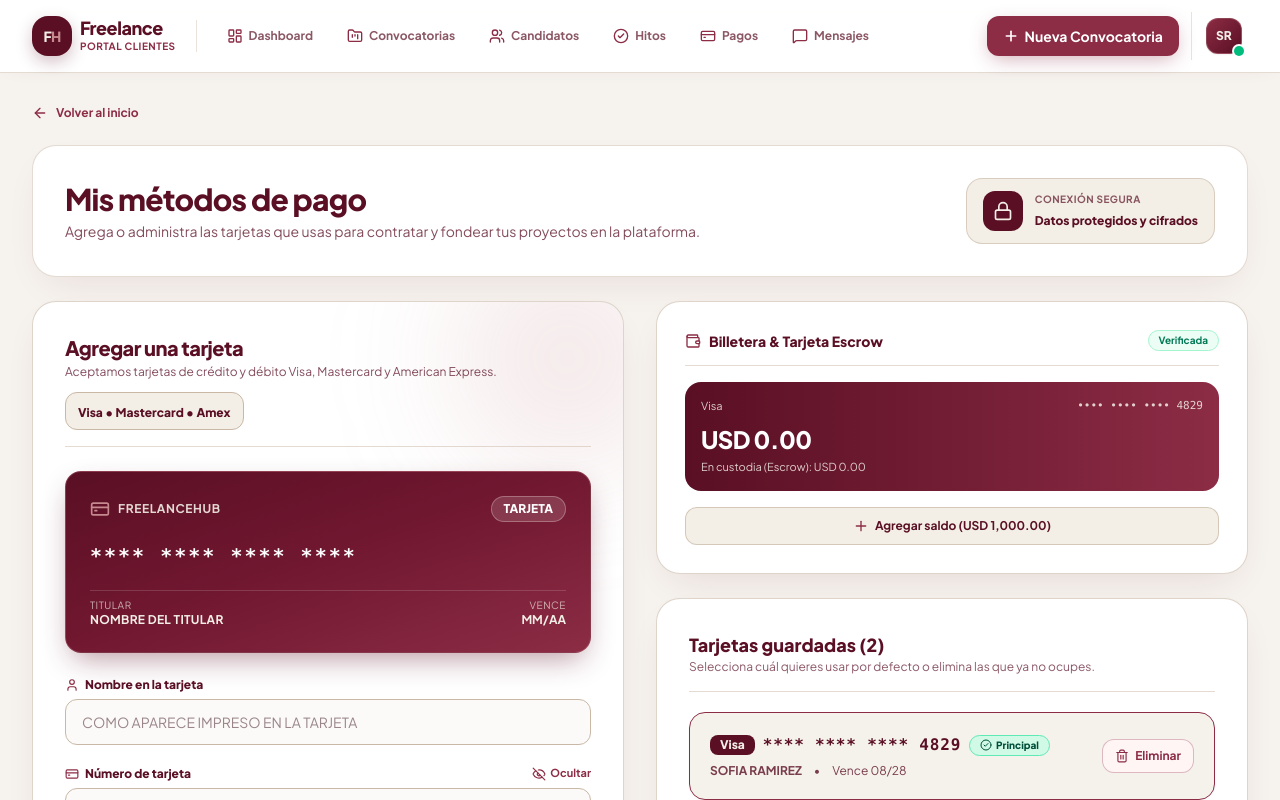
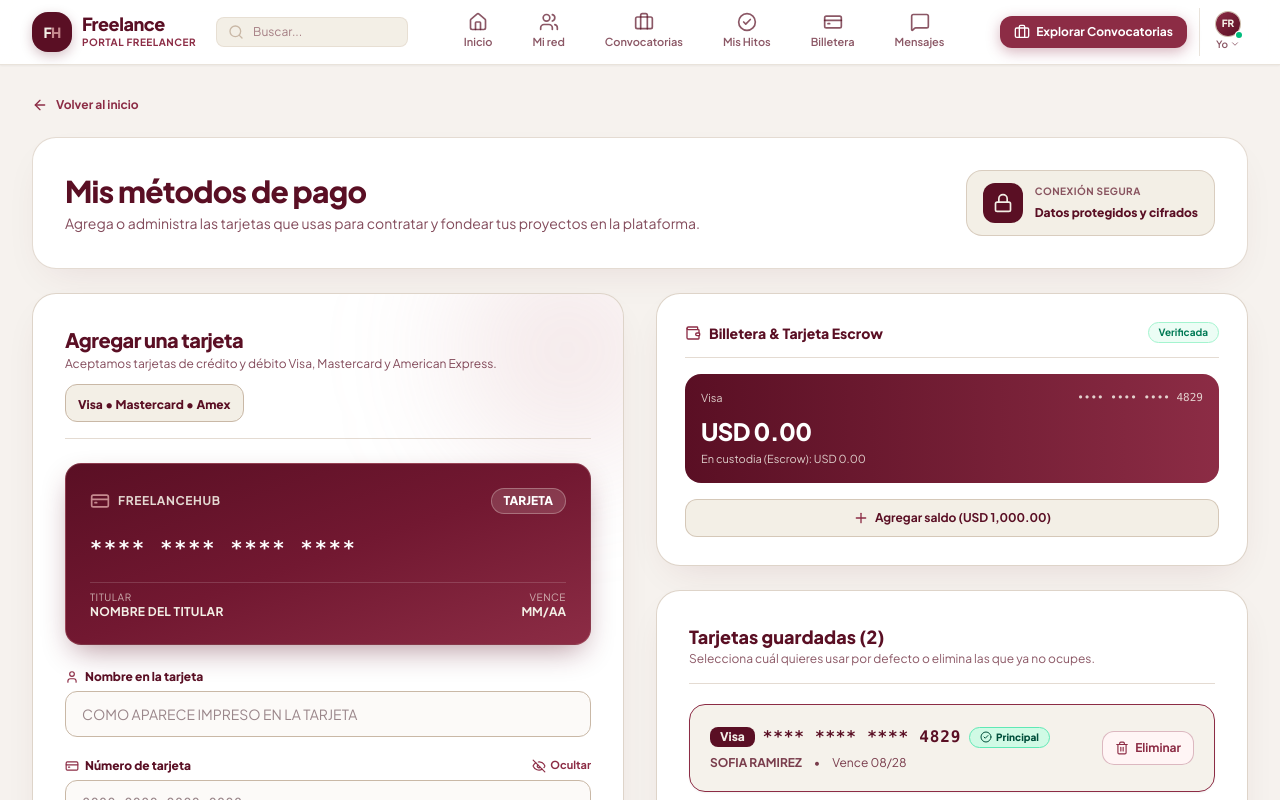
Before and after one commit to IDGS1004-23001526/freelancer_hub_frontend, a React (Vite) app: page /cards in a window 1280 px wide. Shown: the top 800 px of the page. Built offline with nearby package versions, Linux system fonts and the light colour scheme; no server answers.

Commit message:
feat(nav): unificar estetica del navbar, armonizar logo corporativo y adaptar rutas por rol

```diff
--- a/src/layouts/DashboardLayout.jsx
+++ b/src/layouts/DashboardLayout.jsx
@@ -1,18 +1,20 @@
 import React, { useState } from 'react';
 import { Link, useLocation, useNavigate } from 'react-router-dom';
 import {
+  Home,
+  Briefcase,
+  Users,
+  UserCheck,
+  CheckCircle2,
+  CreditCard,
+  MessageSquare,
   Plus,
-  CreditCard,
-  LayoutDashboard,
-  FolderKanban,
-  ShieldCheck,
+  Search,
   LogOut,
   ChevronDown,
+  User,
+  ShieldCheck,
   Sparkles,
-  CheckCircle2,
-  User,
-  Users,
-  MessageSquare,
 } from 'lucide-react';
 import { useAuthStore } from '../stores/auth.store.js';
 
@@ -23,8 +25,11 @@ export default function DashboardLayout({ children }) {
 
   const [showUserMenu, setShowUserMenu] = useState(false);
 
-  const displayName = user?.fullName || 'Sofía Ramírez';
-  const displayEmail = user?.email || 'sofia@estudionexus.com';
+  const isClient = user?.role === 'CLIENT' || user?.role === 'CLIENTE';
+  const displayName = user?.fullName || (isClient ? 'Sofía Ramírez' : 'Freelancer');
+  const displayEmail = user?.email || (isClient ? 'sofia@estudionexus.com' : 'usuario@freelancerhub.com');
+  const portalBadge = isClient ? 'Portal Clientes' : 'Portal Freelancer';
+  const roleStatusText = isClient ? 'Cliente Activo' : 'Freelancer Activo';
 
   const getInitials = (name) => {
     const parts = name.trim().split(/\s+/);
@@ -39,24 +44,31 @@ export default function DashboardLayout({ children }) {
     navigate('/login');
   };
 
-  const navItems = [
+  const clientNavItems = [
     {
-      label: 'Dashboard',
-      fullLabel: 'Dashboard General',
+      label: 'Inicio',
+      fullLabel: 'Dashboard General / Feed',
       path: '/dashboard',
-      icon: LayoutDashboard,
+      icon: Home,
+      exact: true,
+    },
+    {
+      label: 'Mi red',
+      fullLabel: 'Mi red de contactos',
+      path: '/network',
+      icon: Users,
     },
     {
       label: 'Convocatorias',
       fullLabel: 'Catálogo de Convocatorias',
       path: '/projects',
-      icon: FolderKanban,
+      icon: Briefcase,
     },
     {
       label: 'Candidatos',
       fullLabel: 'Candidatos Postulados',
       path: '/candidates',
-      icon: Users,
+      icon: UserCheck,
     },
     {
       label: 'Hitos',
@@ -66,7 +78,7 @@ export default function DashboardLayout({ children }) {
     },
     {
       label: 'Pagos',
-      fullLabel: 'Métodos de Pago y Tarjetas',
+      fullLabel: 'Métodos de Pago y Billetera',
       path: '/payment-methods',
       icon: CreditCard,
     },
@@ -78,18 +90,60 @@ export default function DashboardLayout({ children }) {
     },
   ];
 
+  const freelancerNavItems = [
+    {
+      label: 'Inicio',
+      fullLabel: 'Feed de Inicio y Comunidad',
+      path: '/dashboard',
+      icon: Home,
+      exact: true,
+    },
+    {
+      label: 'Mi red',
+      fullLabel: 'Mi red de colaboradores',
+      path: '/network',
+      icon: Users,
+    },
+    {
+      label: 'Convocatorias',
+      fullLabel: 'Explorar Convocatorias Abiertas',
+      path: '/projects',
+      icon: Briefcase,
+    },
+    {
+      label: 'Mis Hitos',
+      fullLabel: 'Tablero de Entregables e Hitos',
+      path: '/contracts',
+      icon: CheckCircle2,
+    },
+    {
+      label: 'Billetera',
+      fullLabel: 'Billetera y Fondos en Custodia',
+      path: '/payment-methods',
+      icon: CreditCard,
+    },
+    {
+      label: 'Mensajes',
+      fullLabel: 'Mensajes y Negociación',
+      path: '/messages',
+      icon: MessageSquare,
+    },
+  ];
+
+  const navItems = isClient ? clientNavItems : freelancerNavItems;
+
   return (
     <div className="min-h-screen bg-[#f6f2ee] text-[#2b1b1e] flex flex-col justify-between selection:bg-[#8C2C45]/20 selection:text-[#5A0F24] overflow-x-hidden">
-      {/* Top Navbar Principal para Clientes */}
-      <header className="sticky top-0 z-40 bg-white/95 backdrop-blur-md border-b border-[#C9B8A6]/50 shadow-[0_4px_20px_-10px_rgba(90,15,36,0.08)]">
-        <div className="w-full max-w-7xl mx-auto px-3 sm:px-6 lg:px-8 h-18 flex items-center justify-between gap-2 sm:gap-3">
-          {/* Left: Brand + Navigation Links */}
+      {/* Top Navbar Principal Armonizado (Estilo Wine & Cream) */}
+      <header className="sticky top-0 z-40 bg-white/95 backdrop-blur-md border-b border-[#C9B8A6]/40 shadow-xs">
+        <div className="w-full max-w-7xl mx-auto px-3 sm:px-6 lg:px-8 h-16 flex items-center justify-between gap-3 sm:gap-4">
+          {/* Lado Izquierdo: Logo Completo + Buscador Rápido */}
           <div className="flex items-center gap-3 xl:gap-5 min-w-0">
             <Link
               to="/dashboard"
-              className="flex items-center gap-2 group focus:outline-none shrink-0"
+              className="flex items-center gap-2.5 group focus:outline-none shrink-0"
             >
-              <div className="w-9 h-9 sm:w-10 sm:h-10 bg-[#5A0F24] rounded-2xl flex items-center justify-center shadow-[0_6px_16px_rgba(90,15,36,0.25)] group-hover:scale-105 transition-transform shrink-0">
+              <div className="w-9 h-9 sm:w-10 sm:h-10 bg-[#5A0F24] rounded-2xl flex items-center justify-center shadow-[0_4px_12px_rgba(90,15,36,0.25)] group-hover:scale-105 transition-transform shrink-0">
                 <span className="font-black text-sm tracking-tighter text-[#F3EFE6]">
                   F<span className="text-[#C68A8F]">H</span>
                 </span>
@@ -99,117 +153,164 @@ export default function DashboardLayout({ children }) {
                   Freelance
                 </span>
                 <span className="text-[9px] sm:text-[10px] font-bold uppercase tracking-wider text-[#8C2C45] mt-0.5">
-                  Portal Clientes
+                  {portalBadge}
                 </span>
               </div>
             </Link>
 
-            {/* Desktop Menu Links */}
+            {/* Buscador de escritorio integrado */}
+            <div className="hidden xl:flex items-center relative w-48 2xl:w-60">
+              <Search className="absolute left-3 top-1/2 -translate-y-1/2 w-4 h-4 text-[#C9B8A6]" />
+              <input
+                type="text"
+                placeholder="Buscar..."
+                onKeyDown={(e) => {
+                  if (e.key === 'Enter' && e.target.value.trim()) {
+                    navigate(
+                      `/projects?search=${encodeURIComponent(
+                        e.target.value.trim()
+                      )}`
+                    );
+                  }
+                }}
+                className="w-full bg-[#F3EFE6] text-xs text-[#2b1b1e] placeholder-[#5A0F24]/50 rounded-lg pl-9 pr-3 py-1.5 focus:outline-none focus:ring-2 focus:ring-[#8C2C45] focus:bg-white transition border border-[#C9B8A6]/30"
+              />
+            </div>
+          </div>
+
+          {/* Menú de Navegación Vertical Limpio (Estilo Dashboard / LinkedIn) */}
           <nav
             aria-label="Menú Principal"
-              className="hidden md:flex items-center gap-1 xl:gap-1.5 pl-3 xl:pl-4 border-l border-[#C9B8A6]/40 min-w-0"
+            className="hidden md:flex items-center gap-1 sm:gap-2 lg:gap-3 xl:gap-5"
           >
             {navItems.map((item) => {
               const Icon = item.icon;
-                const isActive =
-                  location.pathname === item.path ||
+              const isActive = item.exact
+                ? location.pathname === item.path
+                : location.pathname === item.path ||
                   (item.path === '/projects' &&
                     location.pathname.startsWith('/projects') &&
-                    location.pathname !== '/projects/new');
+                    location.pathname !== '/projects/new') ||
+                  (item.path !== '/dashboard' &&
+                    location.pathname.startsWith(item.path));
 
               return (
                 <Link
                   key={item.path}
                   to={item.path}
                   title={item.fullLabel}
-                    className={`px-2.5 xl:px-3.5 py-1.5 xl:py-2 rounded-xl text-xs font-bold flex items-center gap-1.5 transition-all shrink-0 ${
+                  className={`flex flex-col items-center justify-center py-1 px-1.5 lg:px-2.5 text-[11px] border-b-2 transition group ${
                     isActive
-                        ? 'bg-[#F3EFE6] text-[#5A0F24] border border-[#C68A8F]/50 shadow-2xs'
-                        : 'text-[#5A0F24]/70 hover:text-[#5A0F24] hover:bg-[#F3EFE6]/50'
+                      ? 'text-[#8C2C45] border-[#8C2C45] font-bold'
+                      : 'text-[#5A0F24]/70 hover:text-[#5A0F24] border-transparent font-semibold'
                   }`}
                 >
-                    <Icon className="w-3.5 h-3.5 xl:w-4 xl:h-4 text-[#8C2C45] shrink-0" />
+                  <Icon className="w-5 h-5 mb-0.5 group-hover:scale-105 transition-transform" />
                   <span>{item.label}</span>
                 </Link>
               );
             })}
           </nav>
-          </div>
 
-          {/* Right: Botón "+ Nueva Convocatoria" + Avatar/Nombre */}
-          <div className="flex items-center gap-2 sm:gap-2.5 lg:gap-3 shrink-0">
-            {/* Botón Visible: + Nueva Convocatoria */}
+          {/* Lado Derecho: Botón de Acción según Rol + Dropdown "Yo ▾" */}
+          <div className="flex items-center gap-2 sm:gap-3 shrink-0">
+            {isClient ? (
               <Link
                 to="/projects/new"
                 data-testid="btn-nueva-convocatoria"
-              className="py-2 px-2.5 sm:py-2.5 sm:px-3.5 xl:px-4 rounded-xl bg-[#8C2C45] hover:bg-[#5A0F24] active:bg-[#481a27] text-white text-xs sm:text-sm font-bold shadow-[0_6px_20px_-4px_rgba(140,44,69,0.4)] transition-all flex items-center gap-1.5 shrink-0 cursor-pointer"
+                className="py-1.5 px-2.5 sm:py-2 sm:px-3.5 rounded-xl bg-[#8C2C45] hover:bg-[#5A0F24] active:bg-[#481a27] text-white text-xs font-bold shadow-[0_4px_14px_rgba(140,44,69,0.35)] transition-all flex items-center gap-1.5 shrink-0 cursor-pointer"
               >
                 <Plus className="w-4 h-4 stroke-[2.5]" />
-              <span className="hidden sm:inline lg:hidden xl:inline">Nueva Convocatoria</span>
-              <span className="sm:hidden lg:inline xl:hidden">Convocatoria</span>
+                <span className="hidden sm:inline">Nueva Convocatoria</span>
+                <span className="sm:hidden">Nueva</span>
               </Link>
+            ) : (
+              <Link
+                to="/projects"
+                className="py-1.5 px-2.5 sm:py-2 sm:px-3.5 rounded-xl bg-[#8C2C45] hover:bg-[#5A0F24] active:bg-[#481a27] text-white text-xs font-bold shadow-[0_4px_14px_rgba(140,44,69,0.35)] transition-all flex items-center gap-1.5 shrink-0 cursor-pointer"
+              >
+                <Briefcase className="w-4 h-4" />
+                <span className="hidden sm:inline">Explorar Convocatorias</span>
+                <span className="sm:hidden">Explorar</span>
+              </Link>
+            )}
 
-            {/* Perfil del Cliente: Avatar + Nombre */}
+            {/* Menú de Usuario Yo ▾ con Avatar */}
             <div className="relative pl-1 sm:pl-2 border-l border-[#C9B8A6]/40 shrink-0">
               <button
                 type="button"
                 onClick={() => setShowUserMenu((prev) => !prev)}
                 data-testid="navbar-user-profile"
-                className="flex items-center gap-2 p-1 sm:p-1.5 rounded-2xl hover:bg-[#F3EFE6]/70 transition-colors cursor-pointer"
+                className="flex flex-col items-center justify-center text-[#5A0F24]/70 hover:text-[#8C2C45] text-[11px] font-semibold py-1 px-1.5 sm:px-2 group cursor-pointer border-b-2 border-transparent transition"
+                title="Cuenta y opciones"
               >
-                <div className="relative shrink-0">
+                <div className="relative shrink-0 mb-0.5">
                   <div
                     data-testid="navbar-user-avatar"
-                    className="w-8 h-8 sm:w-9 sm:h-9 rounded-xl bg-gradient-to-br from-[#8C2C45] to-[#5A0F24] text-[#F3EFE6] font-extrabold text-xs flex items-center justify-center shadow-xs border border-[#C68A8F]/40"
+                    className="w-6 h-6 rounded-full bg-gradient-to-br from-[#8C2C45] to-[#5A0F24] text-[#F3EFE6] font-extrabold text-[10px] flex items-center justify-center shadow-xs ring-1 ring-[#C9B8A6] group-hover:ring-[#8C2C45]"
                   >
                     {getInitials(displayName)}
                   </div>
-                  <span className="absolute -bottom-0.5 -right-0.5 w-2.5 h-2.5 rounded-full bg-emerald-500 ring-2 ring-white" />
+                  <span className="absolute -bottom-0.5 -right-0.5 w-1.5 h-1.5 rounded-full bg-emerald-500 ring-1 ring-white" />
                 </div>
-
-                <div className="text-left hidden 2xl:block">
-                  <p
-                    data-testid="navbar-user-name"
-                    className="text-xs font-extrabold text-[#5A0F24] leading-tight truncate max-w-[130px]"
-                  >
-                    {displayName}
-                  </p>
-                  <p className="text-[10px] font-semibold text-[#8C2C45] flex items-center gap-1">
-                    <CheckCircle2 className="w-2.5 h-2.5" />
-                    <span>Cliente Activo</span>
-                  </p>
-                </div>
-                <ChevronDown className="w-3.5 h-3.5 text-[#5A0F24]/60 hidden 2xl:block" />
+                <span className="flex items-center gap-0.5 text-[10px] leading-tight">
+                  <span>Yo</span>
+                  <ChevronDown className="w-2.5 h-2.5" />
+                </span>
               </button>
 
               {showUserMenu && (
-                <div className="absolute right-0 mt-2 w-60 bg-white rounded-2xl shadow-[0_15px_35px_-10px_rgba(90,15,36,0.2)] border border-[#C9B8A6]/60 p-3 z-50">
-                  <div className="px-3 py-2 border-b border-[#C9B8A6]/30 mb-2">
-                    <p className="text-xs font-extrabold text-[#5A0F24] truncate">
+                <div className="absolute right-0 top-full mt-2 w-64 bg-white rounded-2xl shadow-xl border border-[#C9B8A6]/40 p-3 z-50 animate-in fade-in duration-150">
+                  <div className="flex items-center gap-2.5 pb-3 border-b border-[#C9B8A6]/20">
+                    <div className="w-10 h-10 rounded-xl bg-gradient-to-br from-[#8C2C45] to-[#5A0F24] text-[#F3EFE6] font-extrabold text-sm flex items-center justify-center shrink-0 shadow-xs">
+                      {getInitials(displayName)}
+                    </div>
+                    <div className="flex-1 min-w-0">
+                      <h4
+                        data-testid="navbar-user-name"
+                        className="text-xs font-bold text-[#5A0F24] truncate"
+                      >
                         {displayName}
-                    </p>
-                    <p className="text-[11px] text-[#5A0F24]/65 truncate">
+                      </h4>
+                      <p className="text-[11px] text-[#2b1b1e]/60 truncate">
                         {displayEmail}
                       </p>
+                      <span className="inline-flex items-center gap-1 text-[10px] font-bold text-[#8C2C45] mt-0.5">
+                        <CheckCircle2 className="w-2.5 h-2.5 text-emerald-600" />
+                        <span>{roleStatusText}</span>
+                      </span>
+                    </div>
                   </div>
 
+                  <div className="py-1">
+                    <Link
+                      to="/profile"
+                      onClick={() => setShowUserMenu(false)}
+                      className="w-full px-3 py-2 rounded-xl text-xs font-semibold text-[#5A0F24] hover:bg-[#F3EFE6] flex items-center gap-2 transition-colors"
+                    >
+                      <User className="w-3.5 h-3.5 text-[#8C2C45]" />
+                      <span>Ver perfil</span>
+                    </Link>
                     <Link
                       to="/onboarding"
                       onClick={() => setShowUserMenu(false)}
                       className="w-full px-3 py-2 rounded-xl text-xs font-semibold text-[#5A0F24] hover:bg-[#F3EFE6] flex items-center gap-2 transition-colors"
                     >
-                    <User className="w-3.5 h-3.5 text-[#8C2C45]" />
-                    <span>Mi Onboarding / Perfil</span>
+                      <Sparkles className="w-3.5 h-3.5 text-[#8C2C45]" />
+                      <span>Mi Onboarding</span>
                     </Link>
+                  </div>
 
+                  <div className="pt-2 mt-1 border-t border-[#C9B8A6]/20">
                     <button
                       type="button"
                       onClick={handleLogout}
-                    className="w-full mt-1 px-3 py-2 rounded-xl text-xs font-semibold text-[#8C2C45] hover:bg-red-50 flex items-center gap-2 transition-colors cursor-pointer"
+                      className="w-full flex items-center gap-2 px-3 py-2 rounded-xl text-left text-xs font-bold text-red-700 hover:bg-red-50 transition cursor-pointer"
                     >
-                    <LogOut className="w-3.5 h-3.5" />
-                    <span>Cerrar Sesión</span>
+                      <LogOut className="w-3.5 h-3.5 text-red-600" />
+                      <span>Cerrar sesión</span>
                     </button>
+                  </div>
                 </div>
               )}
             </div>
@@ -220,11 +321,14 @@ export default function DashboardLayout({ children }) {
         <div className="flex md:hidden items-center px-3 sm:px-4 py-2 bg-[#F3EFE6]/90 backdrop-blur-md border-t border-[#C9B8A6]/30 text-xs">
           <div className="flex items-center gap-1.5 overflow-x-auto no-scrollbar scroll-smooth py-0.5 w-full min-w-0">
             {navItems.map((item) => {
-              const isActive =
-                location.pathname === item.path ||
+              const isActive = item.exact
+                ? location.pathname === item.path
+                : location.pathname === item.path ||
                   (item.path === '/projects' &&
                     location.pathname.startsWith('/projects') &&
-                  location.pathname !== '/projects/new');
+                    location.pathname !== '/projects/new') ||
+                  (item.path !== '/dashboard' &&
+                    location.pathname.startsWith(item.path));
 
               return (
                 <Link
--- a/src/pages/DashboardPage.jsx
+++ b/src/pages/DashboardPage.jsx
@@ -23,6 +23,7 @@ import {
   Plus,
   Building2,
   Check,
+  CheckCircle2,
   ChevronDown,
   Info,
   ExternalLink,
@@ -50,6 +51,10 @@ export default function DashboardPage() {
     email: '',
     role: 'FREELANCER',
   };
+
+  const isClient = currentUser.role === 'CLIENT' || currentUser.role === 'CLIENTE';
+  const portalBadge = isClient ? 'Portal Clientes' : 'Portal Freelancer';
+  const roleStatusText = isClient ? 'Cliente Activo' : 'Freelancer Activo';
 
   // State del perfil para la tarjeta izquierda
   const [profileData, setProfileData] = useState({
@@ -233,13 +238,26 @@ export default function DashboardPage() {
   return (
     <div className="min-h-screen bg-[#f6f2ee] text-[#2b1b1e] font-sans antialiased">
       {/* NAVBAR SUPERIOR ESTILO LINKEDIN (PALETA WINE & CREAM) */}
-      <header className="sticky top-0 z-40 bg-white border-b border-[#C9B8A6]/40 shadow-xs">
-        <div className="max-w-6xl mx-auto px-4 h-14 flex items-center justify-between gap-4">
-          {/* Logo y Buscador */}
-          <div className="flex items-center gap-3 flex-1 max-w-md">
-            <Link to="/dashboard" className="flex items-center gap-2 group">
-              <div className="w-9 h-9 rounded-lg bg-[#8C2C45] flex items-center justify-center text-white font-black text-xl shadow-xs group-hover:bg-[#5A0F24] transition">
-                FH
+      <header className="sticky top-0 z-40 bg-white/95 backdrop-blur-md border-b border-[#C9B8A6]/40 shadow-xs">
+        <div className="max-w-6xl mx-auto px-4 h-16 flex items-center justify-between gap-4">
+          {/* Logo Completo y Buscador */}
+          <div className="flex items-center gap-3 flex-1 max-w-md min-w-0">
+            <Link
+              to="/dashboard"
+              className="flex items-center gap-2.5 group focus:outline-none shrink-0"
+            >
+              <div className="w-9 h-9 sm:w-10 sm:h-10 bg-[#5A0F24] rounded-2xl flex items-center justify-center shadow-[0_4px_12px_rgba(90,15,36,0.25)] group-hover:scale-105 transition-transform shrink-0">
+                <span className="font-black text-sm tracking-tighter text-[#F3EFE6]">
+                  F<span className="text-[#C68A8F]">H</span>
+                </span>
+              </div>
+              <div className="flex flex-col">
+                <span className="text-sm sm:text-base md:text-lg font-extrabold tracking-tight text-[#5A0F24] leading-none">
+                  Freelance
+                </span>
+                <span className="text-[9px] sm:text-[10px] font-bold uppercase tracking-wider text-[#8C2C45] mt-0.5">
+                  {portalBadge}
+                </span>
               </div>
             </Link>
 
@@ -248,13 +266,22 @@ export default function DashboardPage() {
               <input
                 type="text"
                 placeholder="Buscar..."
+                onKeyDown={(e) => {
+                  if (e.key === 'Enter' && e.target.value.trim()) {
+                    navigate(
+                      `/projects?search=${encodeURIComponent(
+                        e.target.value.trim()
+                      )}`
+                    );
+                  }
+                }}
                 className="w-full bg-[#F3EFE6] text-sm text-[#2b1b1e] placeholder-[#5A0F24]/50 rounded-lg pl-9 pr-4 py-1.5 focus:outline-none focus:ring-2 focus:ring-[#8C2C45] focus:bg-white transition border border-[#C9B8A6]/30"
               />
             </div>
           </div>
 
           {/* Menú de Navegación Limpio */}
-          <nav className="flex items-center gap-1 sm:gap-6">
+          <nav className="flex items-center gap-1 sm:gap-4 lg:gap-6">
             <Link
               to="/dashboard"
               className="flex flex-col items-center justify-center text-[#8C2C45] border-b-2 border-[#8C2C45] text-[11px] font-bold py-1 px-2"
@@ -270,11 +297,18 @@ export default function DashboardPage() {
               <span>Mi red</span>
             </Link>
             <Link
-              to="/dashboard"
+              to="/projects"
               className="flex flex-col items-center justify-center text-[#5A0F24]/70 hover:text-[#5A0F24] text-[11px] font-semibold py-1 px-2 border-b-2 border-transparent transition"
             >
               <Briefcase className="w-5 h-5 mb-0.5" />
               <span>Proyectos</span>
+            </Link>
+            <Link
+              to="/contracts"
+              className="flex flex-col items-center justify-center text-[#5A0F24]/70 hover:text-[#5A0F24] text-[11px] font-semibold py-1 px-2 border-b-2 border-transparent transition"
+            >
+              <CheckCircle2 className="w-5 h-5 mb-0.5" />
+              <span>Hitos</span>
             </Link>
             <button
               type="button"
@@ -292,6 +326,26 @@ export default function DashboardPage() {
               <span>Avisos</span>
             </button>
 
+            {/* Botón de Acción según Rol */}
+            {isClient ? (
+              <Link
+                to="/projects/new"
+                data-testid="btn-nueva-convocatoria"
+                className="hidden sm:inline-flex items-center gap-1.5 py-1.5 px-3 rounded-xl bg-[#8C2C45] hover:bg-[#5A0F24] active:bg-[#481a27] text-white text-xs font-bold shadow-[0_4px_14px_rgba(140,44,69,0.35)] transition-all shrink-0 cursor-pointer"
+              >
+                <Plus className="w-4 h-4 stroke-[2.5]" />
+                <span>+ Convocatoria</span>
+              </Link>
+            ) : (
+              <Link
+                to="/projects"
+                className="hidden sm:inline-flex items-center gap-1.5 py-1.5 px-3 rounded-xl bg-[#8C2C45] hover:bg-[#5A0F24] active:bg-[#481a27] text-white text-xs font-bold shadow-[0_4px_14px_rgba(140,44,69,0.35)] transition-all shrink-0 cursor-pointer"
+              >
+                <Briefcase className="w-4 h-4" />
+                <span>Explorar Proyectos</span>
+              </Link>
+            )}
+
             {/* Avatar Dropdown (Yo ▾ con Cerrar sesión) */}
             <div className="relative">
               <button
@@ -305,10 +359,14 @@ export default function DashboardPage() {
                   alt="Yo"
                   className="w-5 h-5 rounded-full object-cover ring-1 ring-[#C9B8A6] group-hover:ring-[#8C2C45]"
                   onError={(e) => {
-                    e.target.src = 'https://images.unsplash.com/photo-1507003211169-0a1dd7228f2d?w=150&auto=format&fit=crop&q=80';
+                    e.target.src =
+                      'https://images.unsplash.com/photo-1507003211169-0a1dd7228f2d?w=150&auto=format&fit=crop&q=80';
                   }}
                 />
-                <span>Yo ▾</span>
+                <span className="flex items-center gap-0.5 text-[10px] leading-tight mt-0.5">
+                  <span>Yo</span>
+                  <ChevronDown className="w-2.5 h-2.5" />
+                </span>
               </button>
 
               {/* Menú desplegable */}
```
Lines whose indentation alone changed are shown as unchanged.
